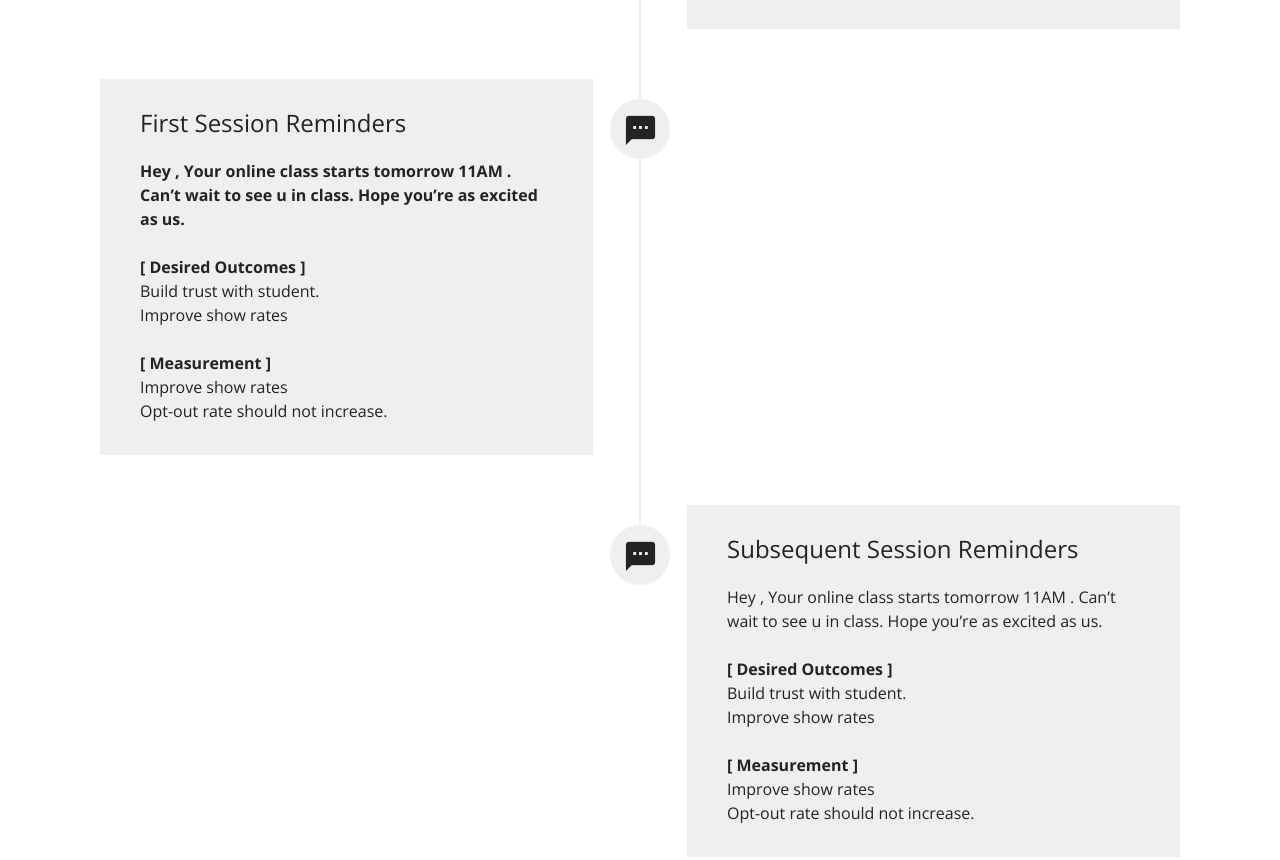
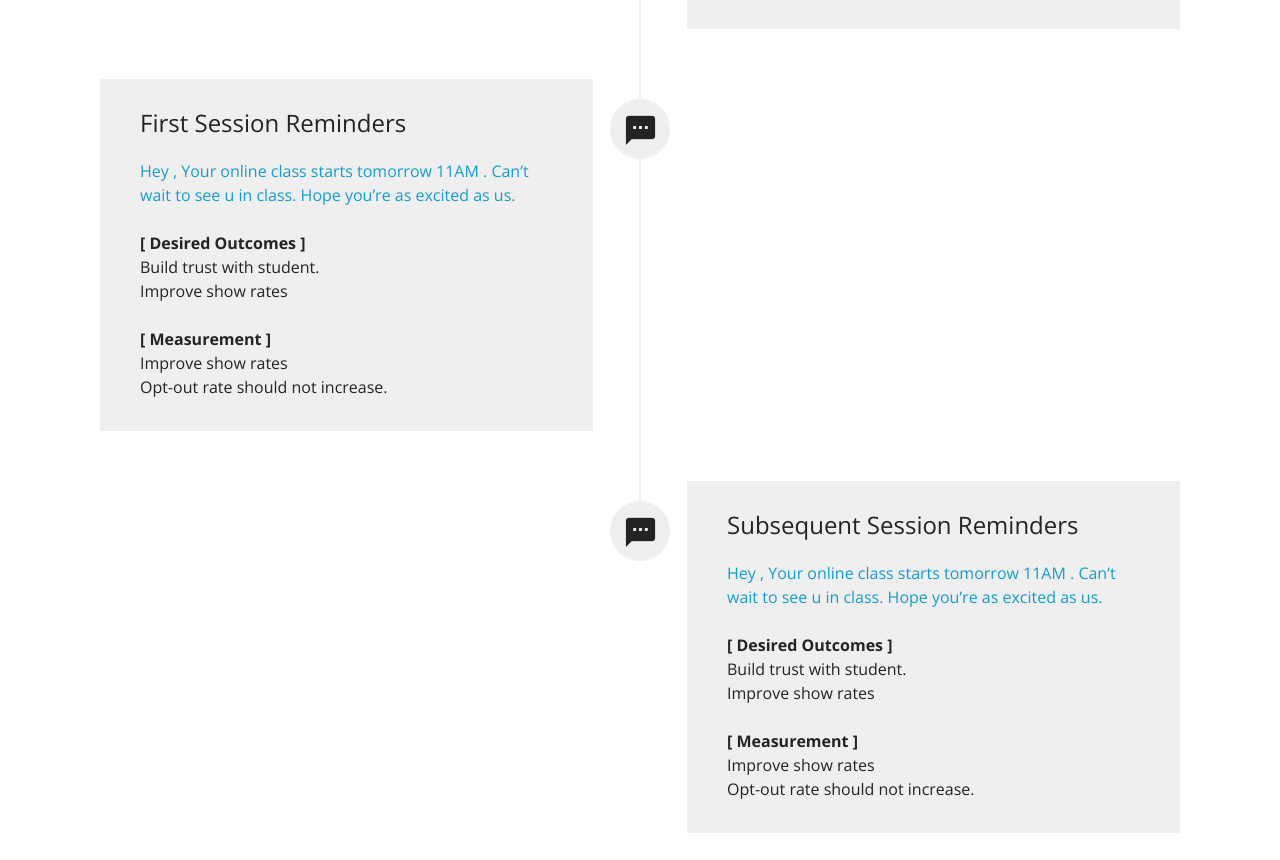
Before and after one commit to asaidosai/timeline, a plain HTML site: page index.html in a window 1280 px wide. Shown: the part 558-1418 px from the top of the page. Drawn offline with nearby package versions, Linux system fonts and the light colour scheme.

Commit message:
create github pages

```diff
--- a/index.html
+++ b/index.html
@@ -56,7 +56,7 @@
                 <div class="col-xs-12 col-md-6 align-left ">
                     <div class="timeline-text-content">
                         <h4 class="mbr-timeline-title pb-3 mbr-fonts-style display-5">First Session Reminders</h4>
-                        <p class="mbr-timeline-text mbr-fonts-style display-7"><strong>Hey <first name=""> , Your online class starts tomorrow 11AM . Can’t wait to see u in class. Hope you’re as excited as us. </first><br></strong><first name=""><br></first><strong>[ Desired Outcomes ] <br></strong>Build trust with student. <br>Improve show rates<br><br><strong>[ Measurement ] <br></strong>Improve show rates<br>Opt-out rate should not increase.<br></p>
+                        <p class="mbr-timeline-text mbr-fonts-style display-7"><strong><a href="#bottom">Hey </a><first name=""><a href="#bottom"> , Your online class starts tomorrow 11AM . Can’t wait to see u in class. Hope you’re as excited as us. </a></first><br></strong><first name=""><br></first><strong>[ Desired Outcomes ] <br></strong>Build trust with student. <br>Improve show rates<br><br><strong>[ Measurement ] <br></strong>Improve show rates<br>Opt-out rate should not increase.<br></p>
                     </div>
                 </div>
             </div>
@@ -69,7 +69,7 @@
                     <div class="timeline-text-content">
                         <h4 class="mbr-timeline-title pb-3 mbr-fonts-style display-5">
                             Subsequent Session Reminders</h4>
-                        <p class="mbr-timeline-text mbr-fonts-style display-7">Hey <first name="">, Your online class starts tomorrow 11AM . Can’t wait to see u in class. Hope you’re as excited as us. </first><br><br><first name=""><strong>[ Desired Outcomes ] <br></strong>Build trust with student. </first><br><first name="">Improve show rates<br><br><strong>[ Measurement ] </strong></first><strong><br></strong><first name="">Improve show rates<br>Opt-out rate should not increase.<br></first></p>
+                        <p class="mbr-timeline-text mbr-fonts-style display-7"><a href="#top">Hey </a><first name=""><a href="#top">, Your online class starts tomorrow 11AM . Can’t wait to see u in class. Hope you’re as excited as us. </a></first><br><br><first name=""><strong>[ Desired Outcomes ] <br></strong>Build trust with student. </first><br><first name="">Improve show rates<br><br><strong>[ Measurement ] </strong></first><strong><br></strong><first name="">Improve show rates<br>Opt-out rate should not increase.<br></first></p>
                     </div>
                 </div>
             </div>
@@ -96,7 +96,7 @@
 </section>
 
 
-  <section class="engine"><a href="https://mobirise.info/d">website maker</a></section><script src="assets/web/assets/jquery/jquery.min.js"></script>
+  <section class="engine"><a href="https://mobirise.info/j">website templates</a></section><script src="assets/web/assets/jquery/jquery.min.js"></script>
   <script src="assets/popper/popper.min.js"></script>
   <script src="assets/tether/tether.min.js"></script>
   <script src="assets/bootstrap/js/bootstrap.min.js"></script>
```
Also changed, not shown: 1 other file.
